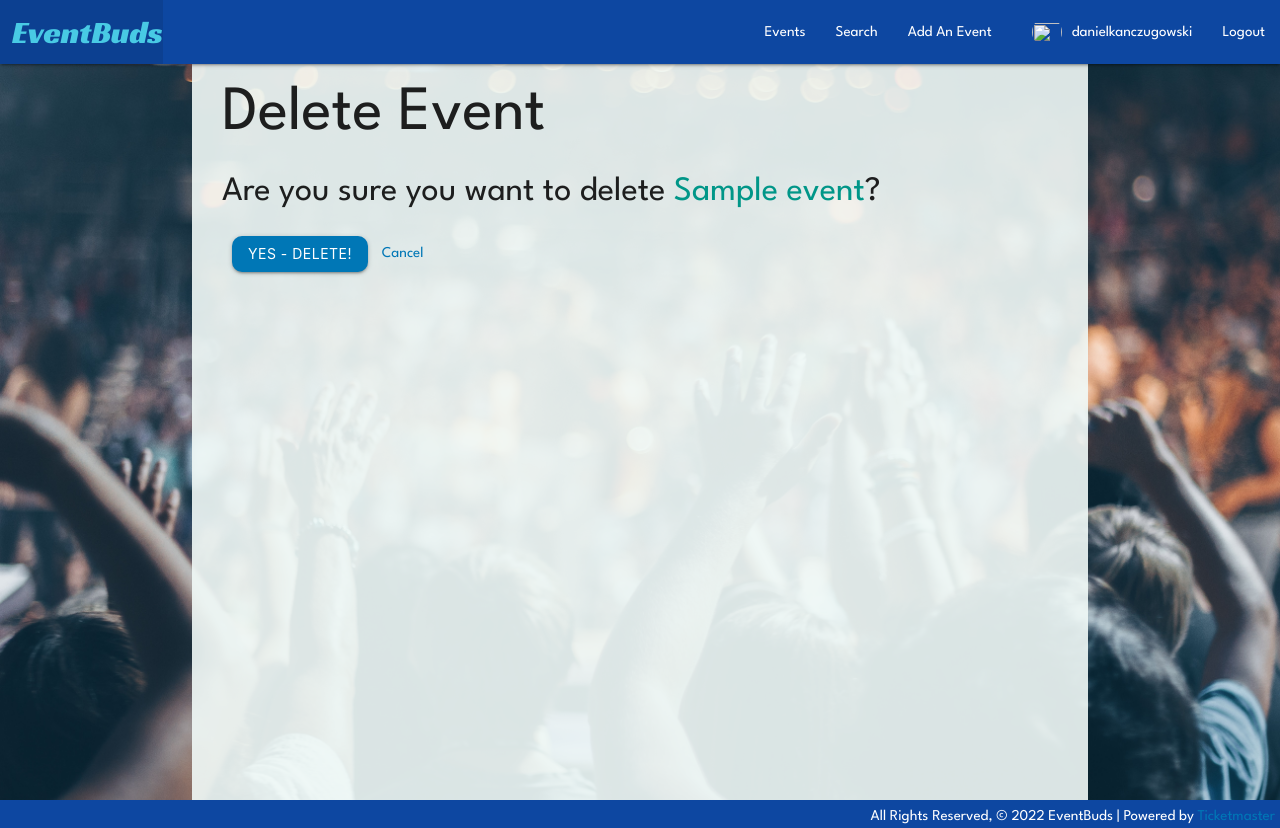
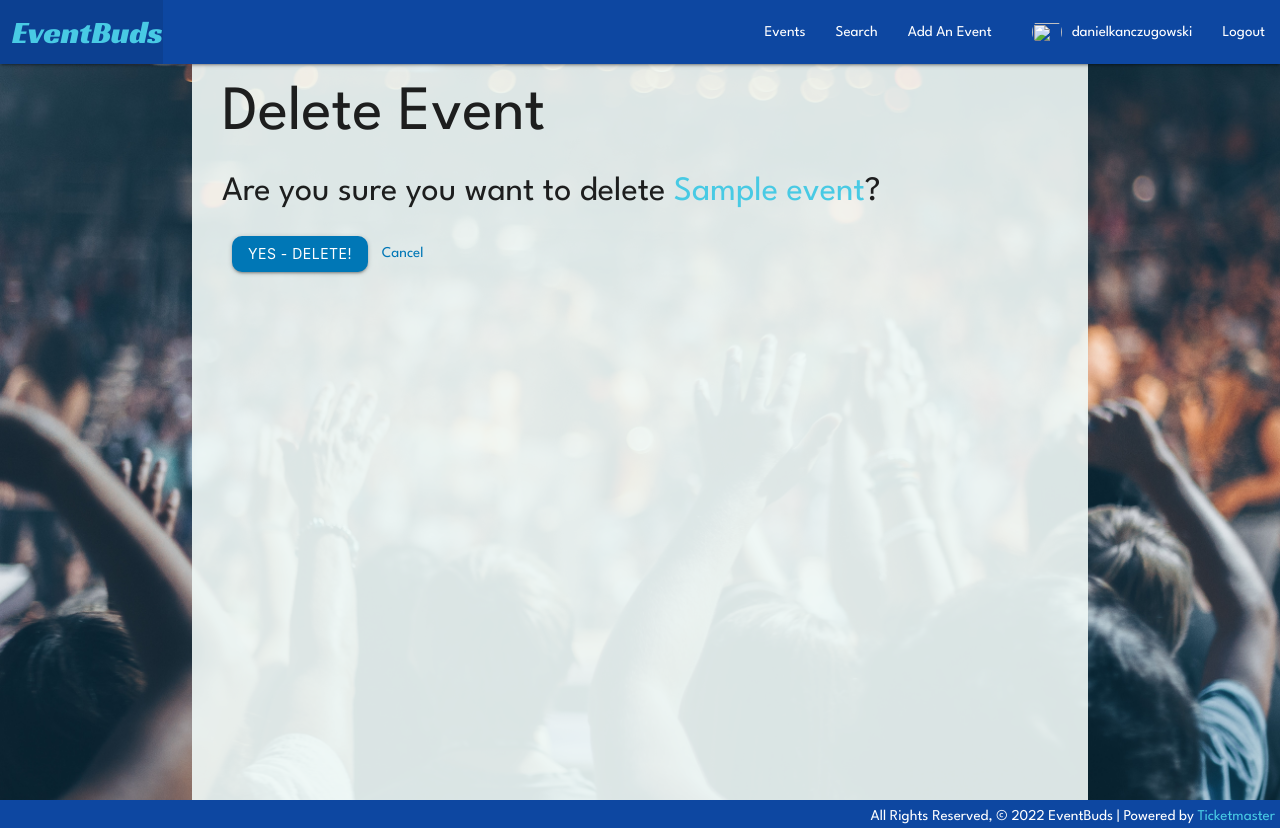
Before and after one commit to diggy63/eventbuds, a Django app: page /events/1/delete/ in a window 1280 px wide. Run offline with Django 4.2, Linux system fonts and the light colour scheme; a user stored in the database is signed in; tables that the repository leaves empty hold one stand-in row (values such as "Sample post"); some libraries are stand-ins or nearby versions.

Commit message:
link text color changed

```diff
--- a/main_app/static/css/style.css
+++ b/main_app/static/css/style.css
@@ -191,6 +191,10 @@ body {
     color: red;
   }
 
+  .linkT {
+    color:#48cae4;
+  }
+
   @media only screen and (max-width: 800px){
 
     .btn {
--- a/main_app/templates/base.html
+++ b/main_app/templates/base.html
@@ -54,7 +54,7 @@
     <main class="container"><div class="backg">{% block content %} {% endblock %}</div></main>
     <footer class="page-footer blue darken-4">
       <div class="right">
-        All Rights Reserved, &copy; 2022 EventBuds | Powered by <a href="https://developer.ticketmaster.com/products-and-docs/apis/getting-started/" target="_blank">Ticketmaster</a>
+        All Rights Reserved, &copy; 2022 EventBuds | Powered by <a class="linkT" href="https://developer.ticketmaster.com/products-and-docs/apis/getting-started/" target="_blank">Ticketmaster</a>
       </div>
     </footer>
   </body>
--- a/main_app/templates/main_app/event_confirm_delete.html
+++ b/main_app/templates/main_app/event_confirm_delete.html
@@ -2,7 +2,7 @@
 {% block content %}
 <h1 class="margintopvh">Delete Event</h1>
 
-<h4>Are you sure you want to delete <span class="teal-text">{{ object.event_name }}</span>?</h4>
+<h4>Are you sure you want to delete <span class="linkT">{{ object.event_name }}</span>?</h4>
 
 <form action="" method="POST">
   {% csrf_token %}
```
